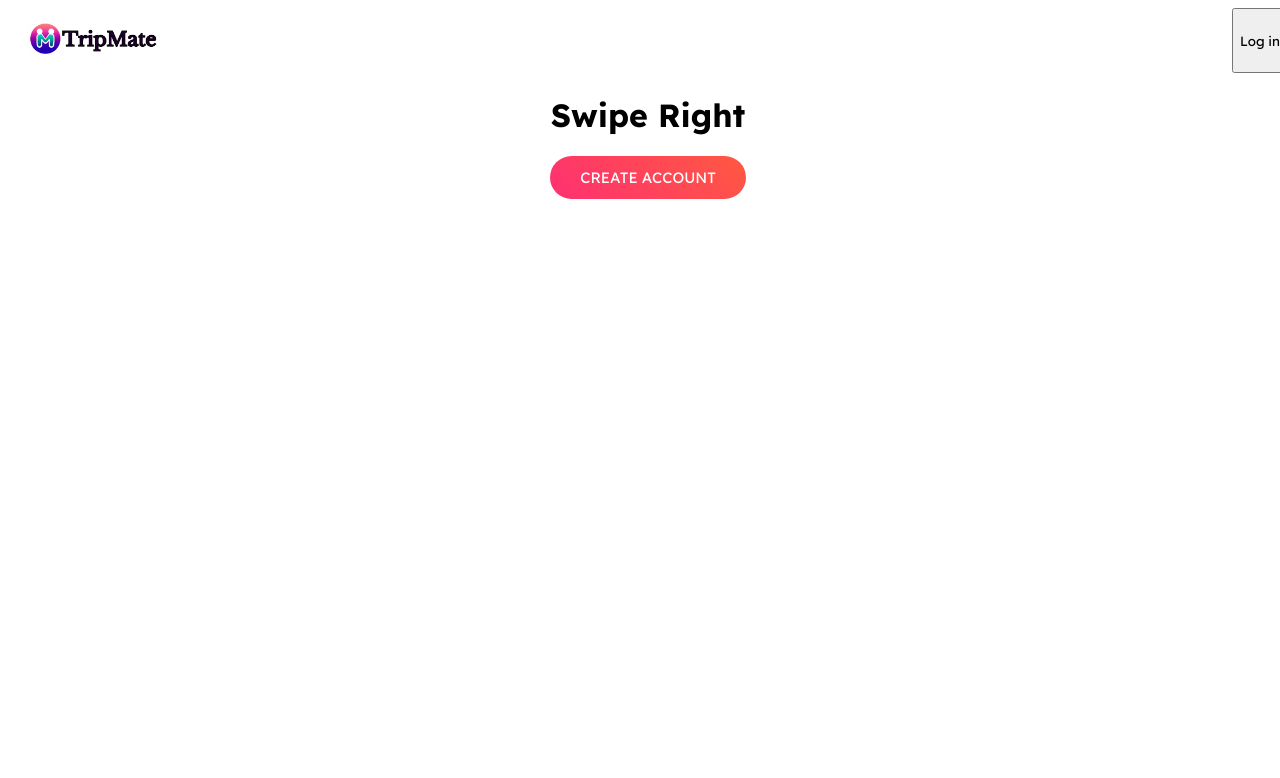
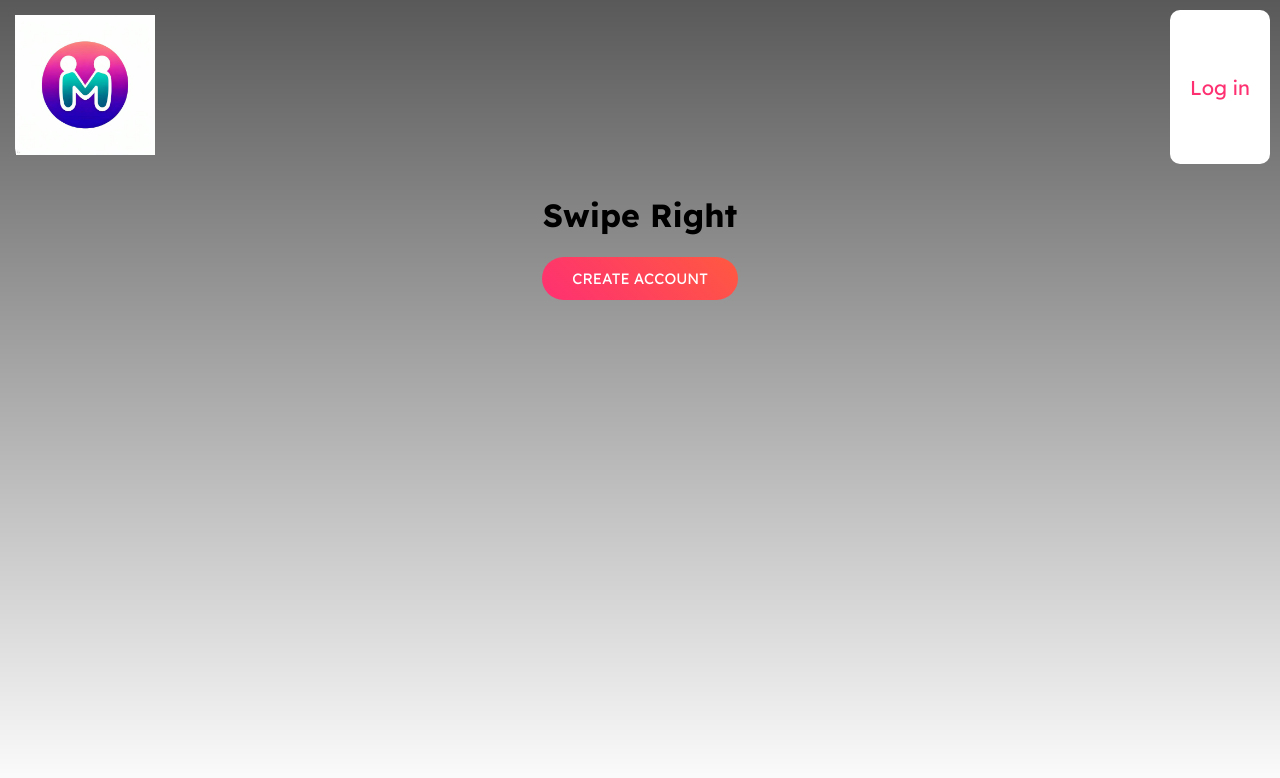
Before and after one commit to debmalya37/HangMate, a React (Create React App) app: page / in a window 1280 px wide. Shown: the top 778 px of the page. Built offline with nearby package versions, Linux system fonts and the light colour scheme.

Commit message:
styling update and navbar update

```diff
--- a/package.json
+++ b/package.json
@@ -35,5 +35,8 @@
       "last 1 firefox version",
       "last 1 safari version"
     ]
+  },
+  "devDependencies": {
+    "@babel/plugin-proposal-private-property-in-object": "^7.21.11"
   }
 }
--- a/src/Components/Nav.js
+++ b/src/Components/Nav.js
@@ -6,9 +6,9 @@ const Nav = ({ minimal, authToken }) => {
   return (
     <nav>
       <div className="logo-container">
-        <img src={minimal ? colorLogo : logo} alt="hangMate" className="logo" />
+        <img src={minimal ? logo : colorLogo} alt="hangMate" className="logo" />
       </div>
-      {!authToken && <Button className="nav-button">Log in</Button>}
+      {!authToken && !minimal && <Button className="nav-button">Log in</Button>}
     </nav>
   );
 };
--- a/src/index.css
+++ b/src/index.css
@@ -1,5 +1,5 @@
 @import url('https://fonts.googleapis.com/css2?family=Readex+Pro:wght@200;300;400;500;600;700&display=swap');
-html {
+html, body {
     margin: 0;
     padding: 0;
 }
@@ -12,14 +12,14 @@ html {
     color: #fff;
     text-transform: uppercase;
     font-size: 15px;
-    background: linear-gradient(45deg, #fe3072, #ff5940);
+    background: linear-gradient(45deg, rgb(254,48,114), rgb(255,89,64));
     padding: 12px 30px;
     border-radius: 30px;
     border: none;
 }
 
 .primary-button:hover {
-    background: linear-gradient(260deg, #fe3072, #ff5940);
+    background: linear-gradient(260deg, rgb(254,48,114), rgb(255,89,64));
 }
 body {
     text-align: center;
@@ -29,6 +29,17 @@ nav {
     width:100%;
     display: flex;
     justify-content: space-between;
+}
+
+nav .nav-button {
+    color: rgb(254,48,114);
+    cursor: pointer;
+    background-color: rgb(255,255,255);
+    font-size: 20px;
+    padding: 10px 20px;
+    border-radius: 10px;
+    border: none;
+    margin: 10px;
 }
 nav .logo-container {
     width: 140px;
@@ -46,4 +57,9 @@ nav .logo-container .logo {
     width: 100vw;
     height: 100vh;
     position: fixed;
+    background: linear-gradient(
+        to bottom,
+        rgba(0,0,0, 0.65)0%,
+        rgba(0,0,0,0)100%
+    );
 }
```
Also changed, not shown: 1 other file (tests, documents, lock files or other folders).
